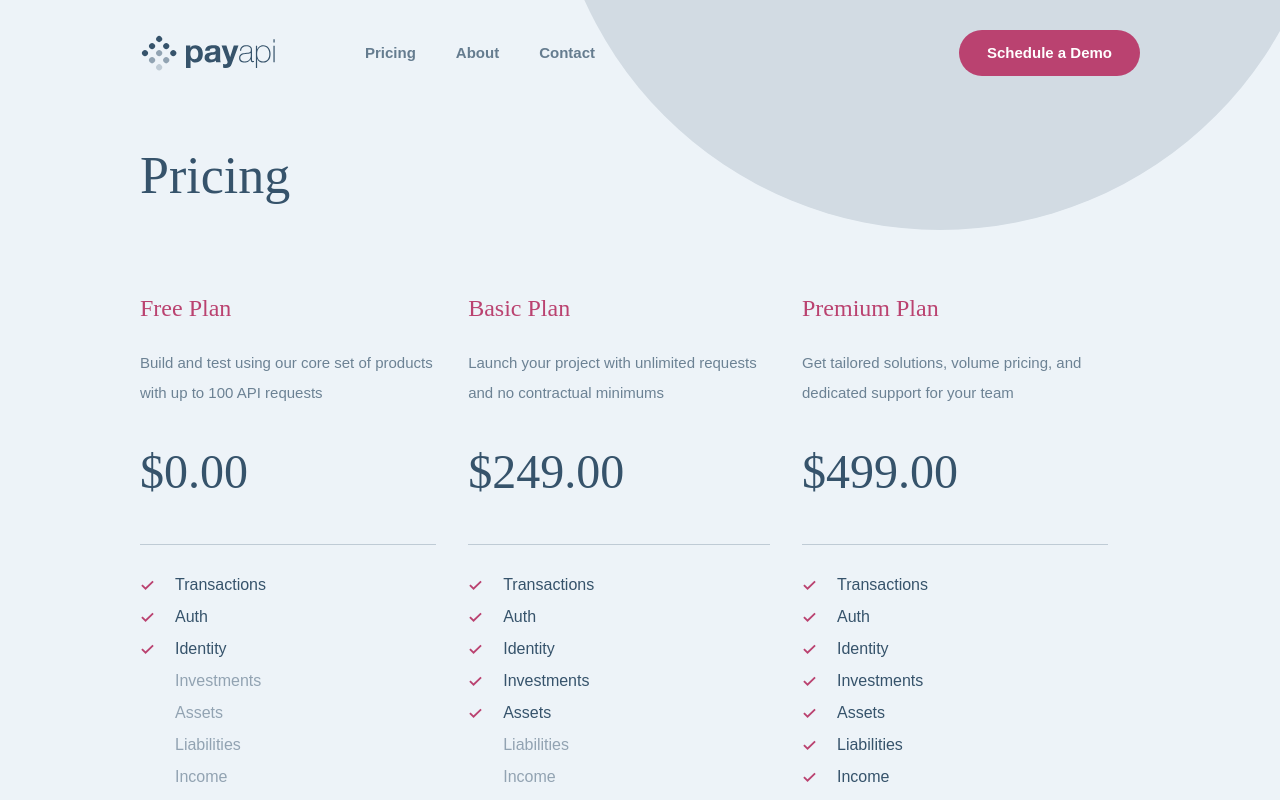
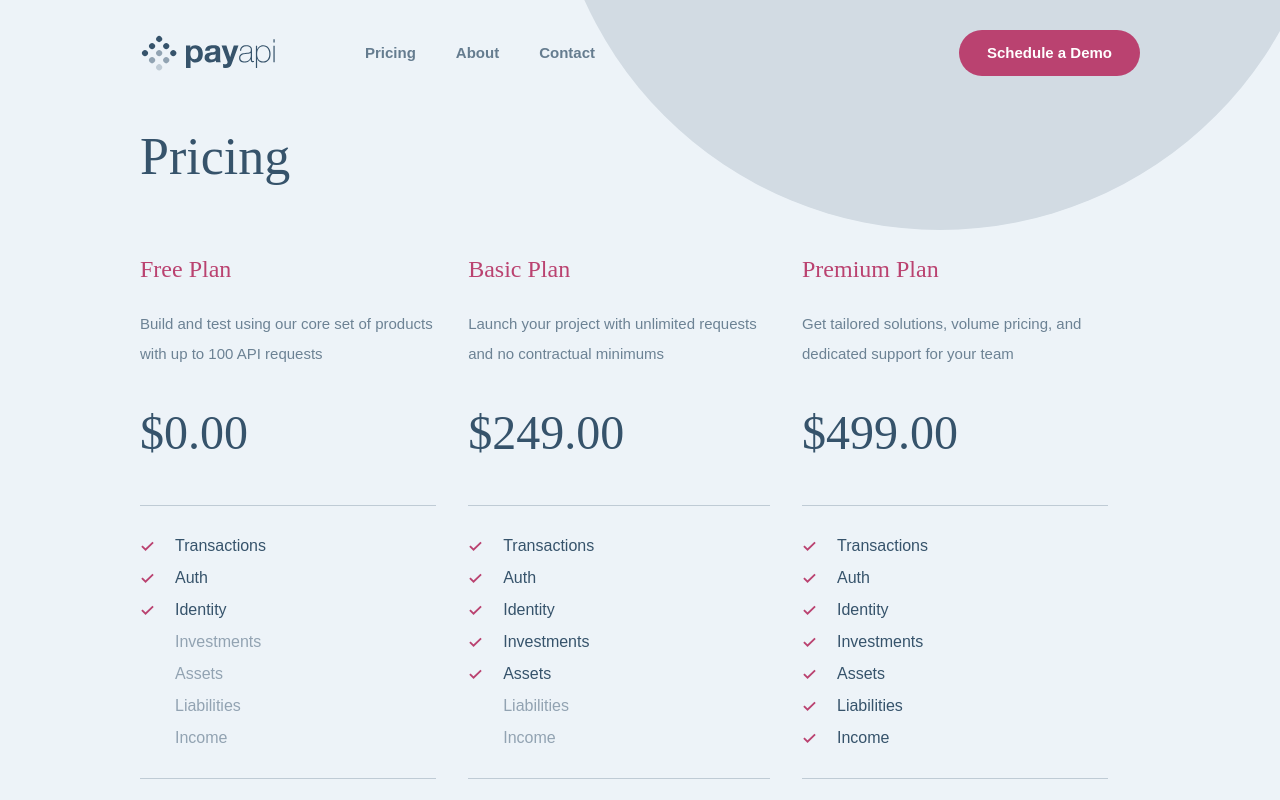
Before and after one commit to ittybe/payapi, a React (Create React App) app: page /pricing in a window 1280 px wide. Shown: the top 800 px of the page. Built offline with nearby package versions, Linux system fonts and the light colour scheme.

Commit message:
pricing heading change to page heading

```diff
--- a/src/Pricing.js
+++ b/src/Pricing.js
@@ -5,7 +5,7 @@ export class Pricing extends react.Component {
     render() {
         return (
             <div className="pricing-page top-circle page-margin-x">
-                <div className="pricing-page__heading">Pricing</div>
+                <div className="page-heading">Pricing</div>
                 <div className="pricing-section">
                     <div className="plan">
                         <div className="plan__heading">Free Plan</div>
```
